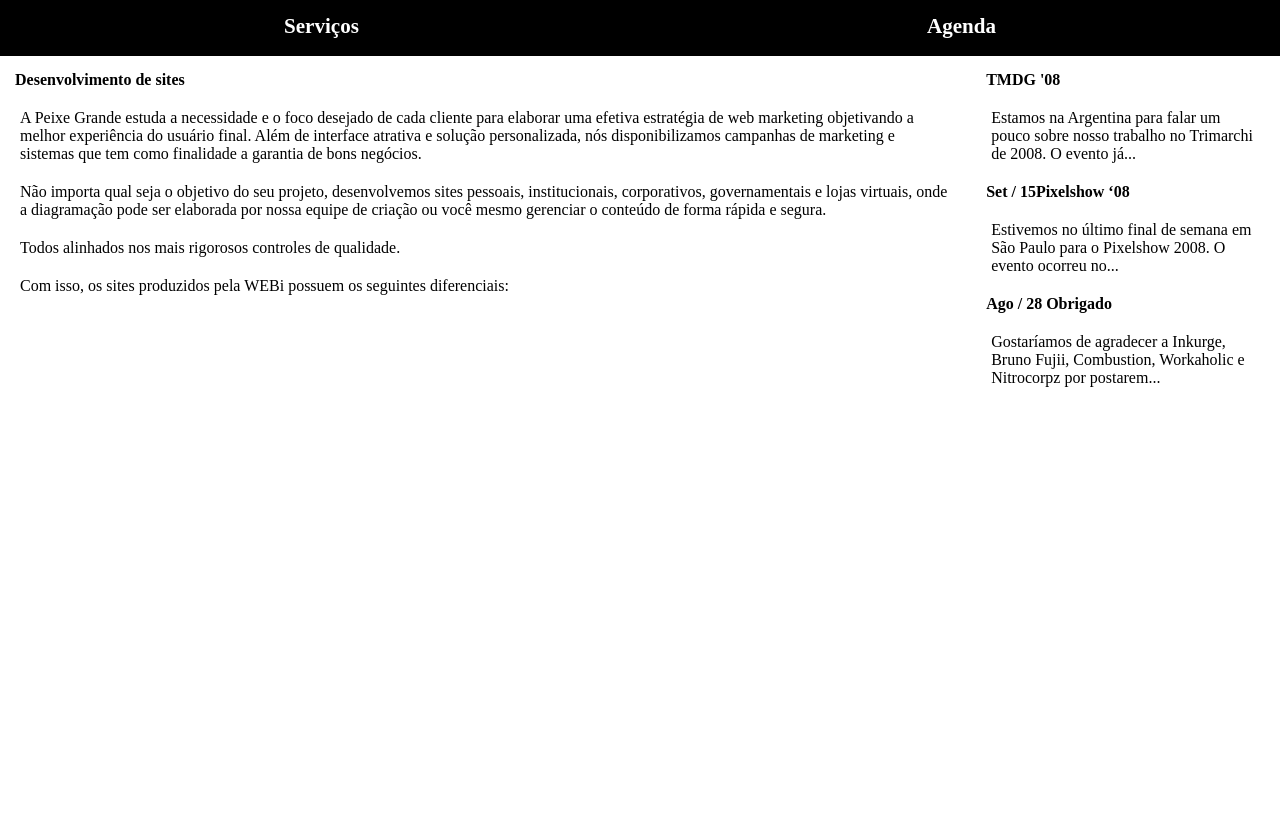
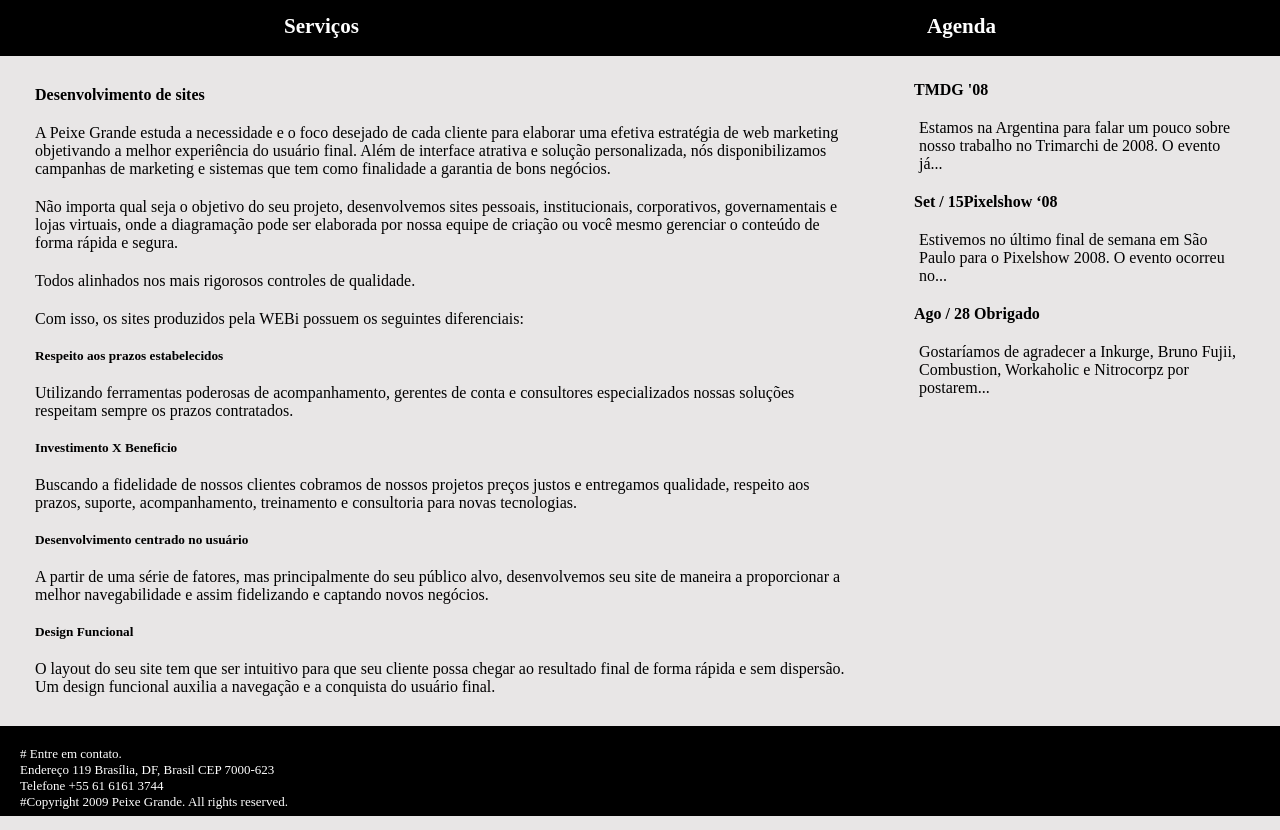
Before and after one commit to AmauryIII/PeixeGrande, a plain HTML site: page index.html in a window 1280 px wide. Shown: the part 379-1209 px from the top of the page. Before the commit the page ends 800 px from the top, so only its background shows below. Drawn offline with Linux system fonts and the light colour scheme.

Commit message:
PeixeGrande
Finalizando a atividade

```diff
--- a/index.html
+++ b/index.html
@@ -40,6 +40,21 @@
                 </p>
                 <p>Com isso, os sites produzidos pela WEBi possuem os seguintes diferenciais:
                 </p>
+
+                <h5>Respeito aos prazos estabelecidos</h5>
+                <p>Utilizando ferramentas poderosas de acompanhamento, gerentes de conta e consultores especializados nossas soluções respeitam sempre os prazos contratados.
+                </p>
+
+                <h5>Investimento X Beneficio</h5>
+                <p>Buscando a fidelidade de nossos clientes cobramos de nossos projetos preços justos e entregamos qualidade, respeito aos prazos, suporte, acompanhamento, treinamento e consultoria para novas tecnologias.
+                </p>
+
+                <h5>Desenvolvimento centrado no usuário</h5>
+                <p>A partir de uma série de fatores, mas principalmente do seu público alvo, desenvolvemos seu site de maneira a proporcionar a melhor navegabilidade e assim fidelizando e captando novos negócios.
+                </p>
+
+                <h5>Design Funcional</h5>
+                <p>O layout do seu site tem que ser intuitivo para que seu cliente possa chegar ao resultado final de forma rápida e sem dispersão. Um design funcional auxilia a navegação e a conquista do usuário final.</p>
             </div>
 
             <div id="agenda">
@@ -50,11 +65,20 @@
                 <h4>Set / 15Pixelshow ‘08</h4>
                 <p>Estivemos no último final de semana em São Paulo para o Pixelshow 2008. O evento ocorreu no...
                 </p>
+                <h4>Ago / 28 Obrigado</h4>
 
-                <h4>Ago / 28 Obrigado</h4>
                 <p>Gostaríamos de agradecer a Inkurge, Bruno Fujii, Combustion, Workaholic e Nitrocorpz por postarem...
                 </p>
             </div>
         </div>
+
+        <footer>
+            <div id="rodape">
+                <p># Entre em contato.</p>
+                <p>Endereço 119 Brasília, DF, Brasil CEP 7000-623</p>
+                <p>Telefone +55 61 6161 3744</p>
+                <p>#Copyright 2009 Peixe Grande. All rights reserved.</p>
+            </div>
+        </footer>
 </body>
 </html>
--- a/src/style.css
+++ b/src/style.css
@@ -1,6 +1,9 @@
 *{
     padding: 0%;
     margin: 0%;
+}
+body{
+background-color: #e8e6e6 ;
 }
 
 #cabecalho{
@@ -69,15 +72,24 @@
     color: white;
     text-decoration: none;
     font-size: 18px;
-    margin: 0px 15px;
+
 }
 
 #container{
     display: flex;
 }
 
+#servicos{
+    width: 70%;
+    margin: 10px 15px;
+}
+
 #servicos h4{
-    margin: 15px;
+    margin: 20px;
+}
+
+#servicos h5{
+    margin: 20px;
 }
 
 #servicos p{
@@ -91,3 +103,24 @@
 #agenda p{
     margin: 20px;
 }
+
+#agenda{
+    width: 30%;
+    margin: 10px 15px;
+}
+
+footer{
+    width: 100%;
+    height: 90px;
+    background-color: black;
+}
+
+footer p{
+    color: white;
+    font-size: small;
+}
+
+#rodape{
+    width: 30%;
+    padding: 20px;
+}
```
